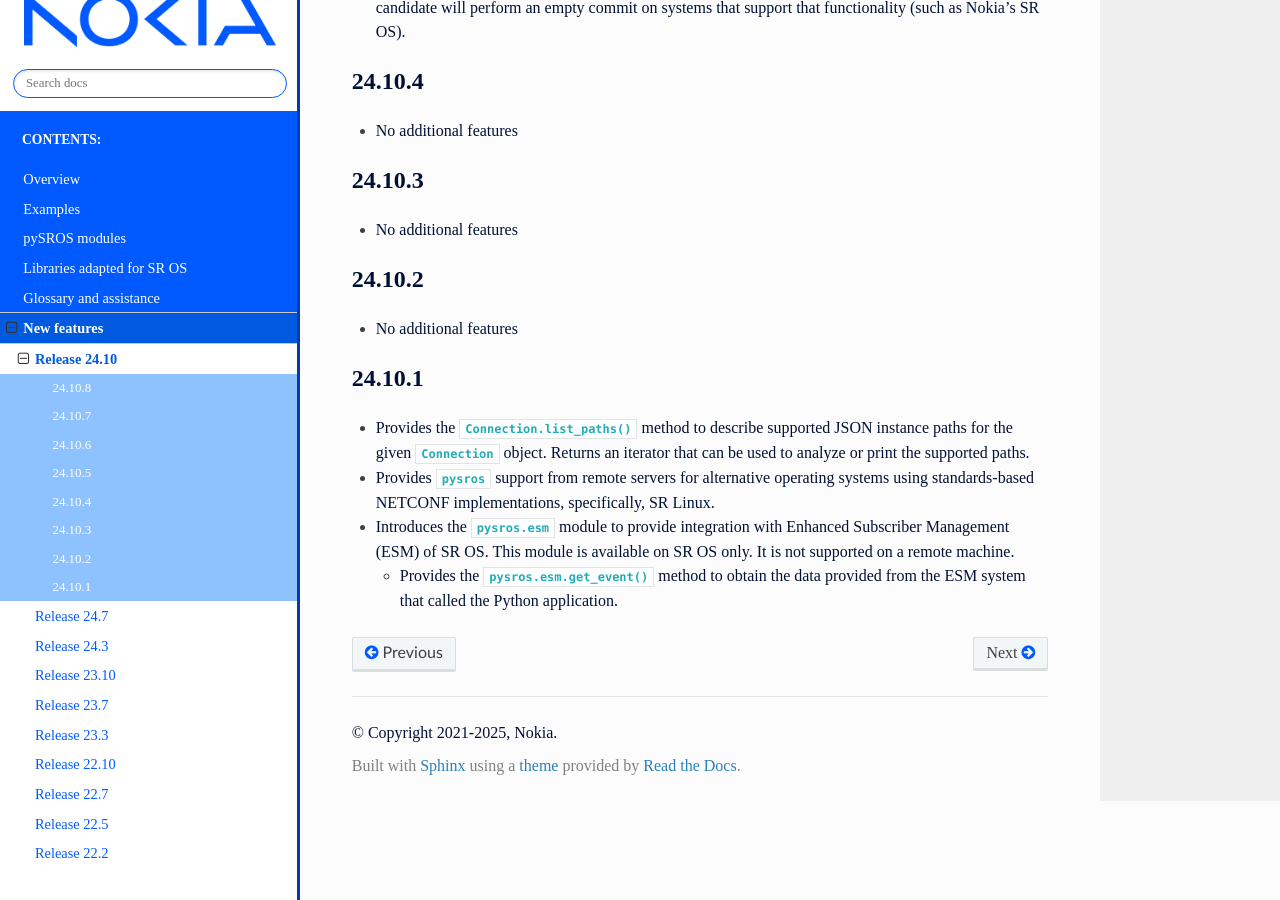
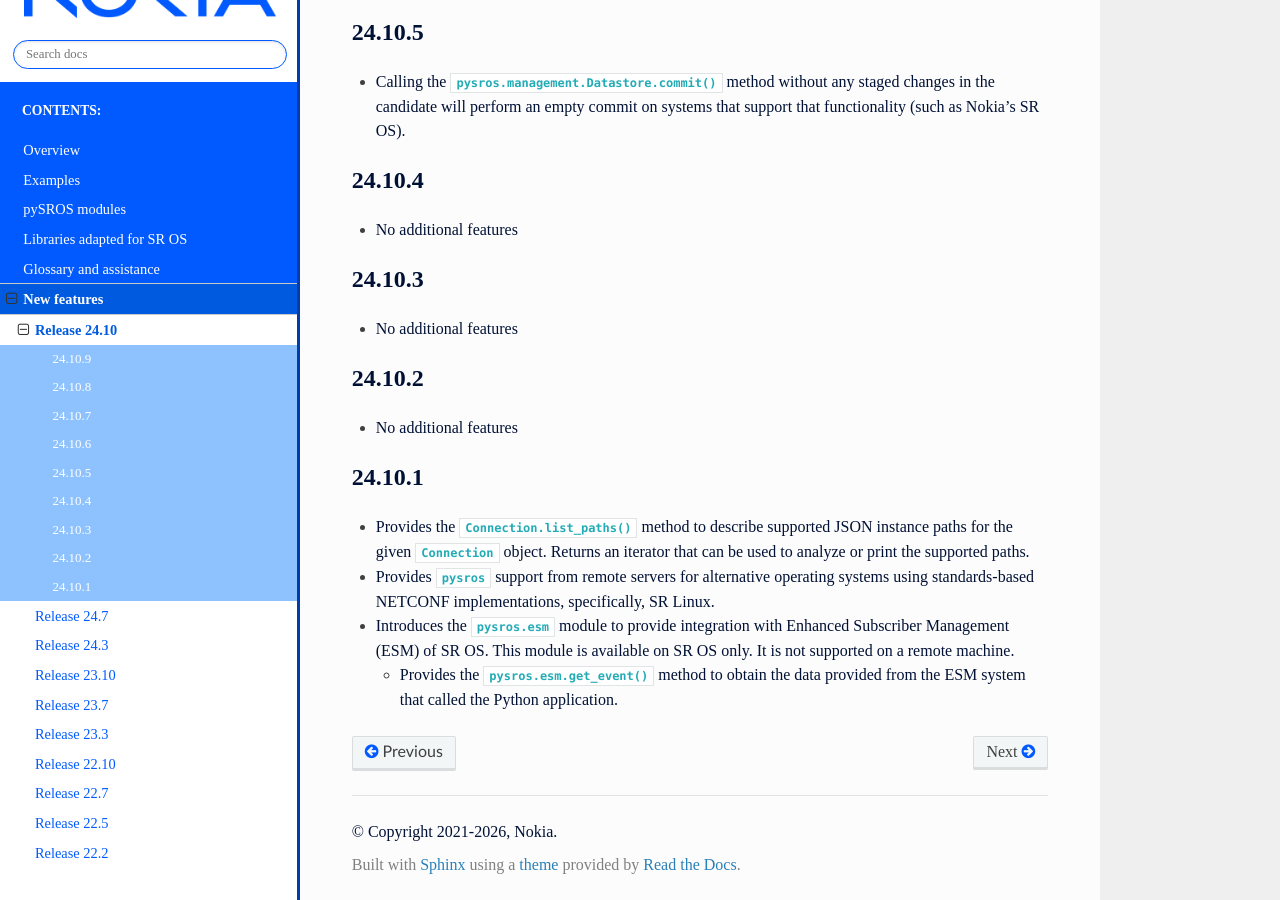
Before and after one commit to nokia/pysros, a Sphinx documentation site: the page built from docs/source/features/24.10.rst, in a window 1280 px wide and 900 px high, scrolled down 531 px. Built offline with Sphinx 7.4.7 and the Read the Docs theme 3.1.0, drawn with Linux system fonts in a browser that asks for light colours; some web fonts are replaced; some of the changed text lies outside the part shown.

Commit message:
24.10.9 released

```diff
--- a/docs/source/conf.py
+++ b/docs/source/conf.py
@@ -6,7 +6,7 @@
 # -- Project information -----------------------------------------------------
 
 project = 'pySROS'
-copyright = '2021-2025, Nokia'
+copyright = '2021-2026, Nokia'
 author = 'Nokia'
 
 # The full version, including alpha/beta/rc tags
--- a/docs/source/features/24.10.rst
+++ b/docs/source/features/24.10.rst
@@ -1,5 +1,13 @@
 Release 24.10
 *************
+
+24.10.9
+#######
+
+* No additional features
+
+.. Reviewed by PLM 20260702
+.. Reviewed by TechComms 20260702
 
 24.10.8
 #######
--- a/docs/source/index.rst
+++ b/docs/source/index.rst
@@ -18,10 +18,10 @@
    :header-rows: 0
 
    * - pySROS release: |pySROSProjectVersion|
-   * - Document Number: 3HE 20087 AAAM TQZZA
+   * - Document Number: 3HE 20087 AAAN TQZZA
 
-.. Reviewed by PLM 20260305
-.. Reviewed by TechComms 20260306
+.. Reviewed by PLM 20260702
+.. Reviewed by TechComms 20260702
 
 .. toctree::
    :maxdepth: 2
--- a/pysros/__init__.py
+++ b/pysros/__init__.py
@@ -4,4 +4,4 @@
 
 __doc__ = """Library for management of Nokia SR OS nodes."""
 
-__version__ = "24.10.8"
+__version__ = "24.10.9"
```
